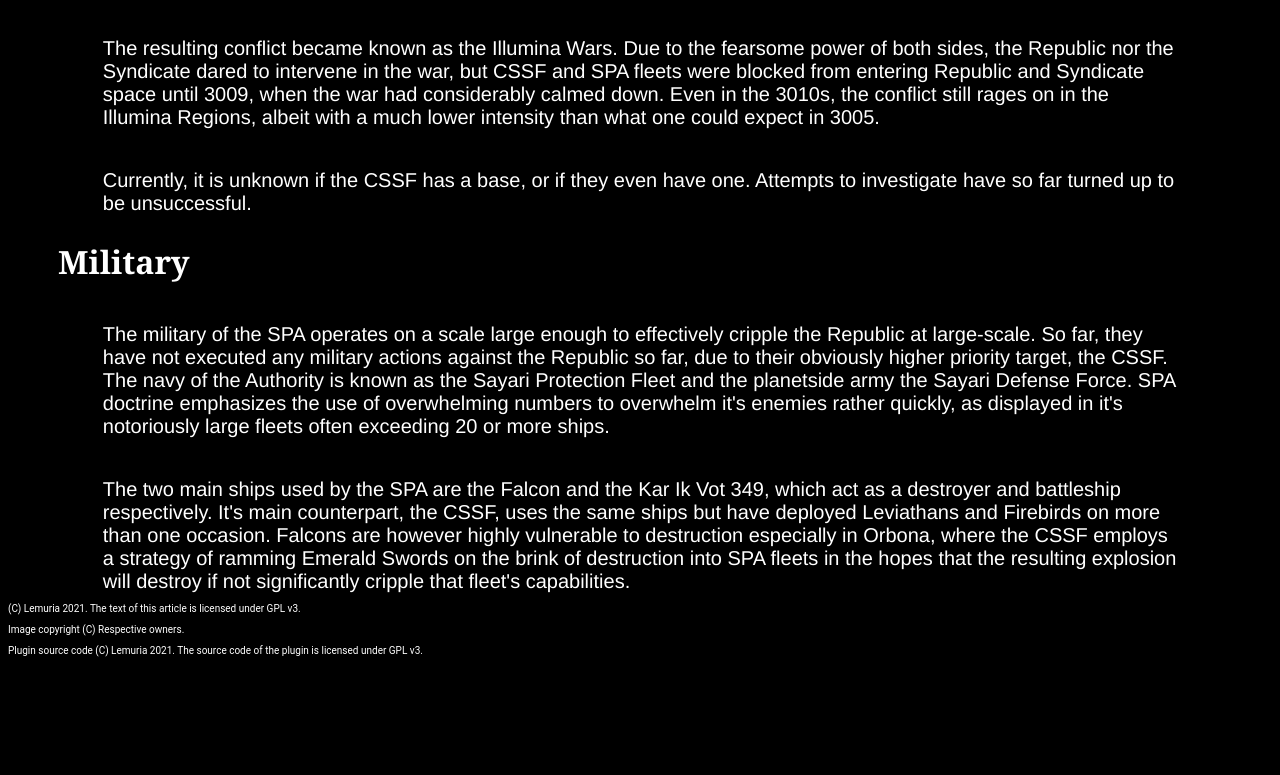
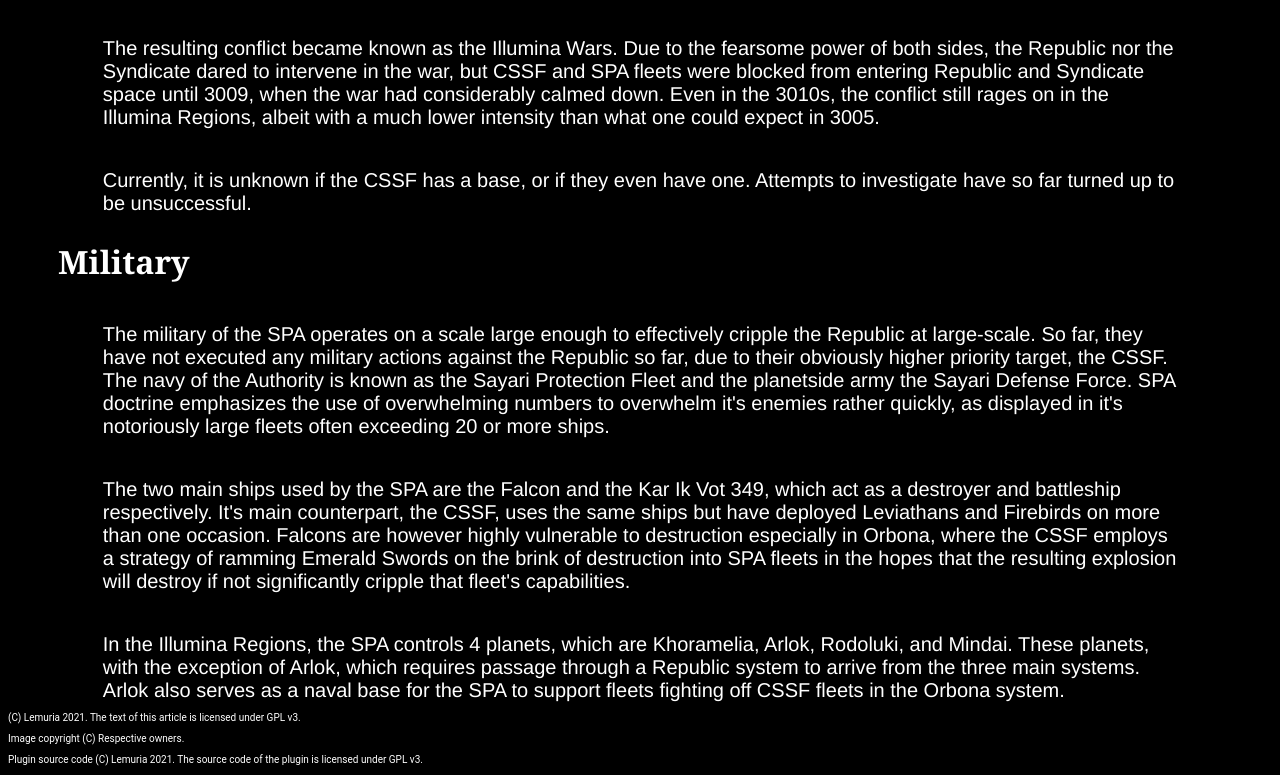
Before and after one commit to a-random-lemurian/LEESt-docs, a plain HTML site: page sayari.html in a window 1280 px wide. Shown: the part 1254-2029 px from the top of the page. Before the commit the page ends 1920 px from the top, so only its background shows below. Drawn offline with Linux system fonts and the light colour scheme.

Commit message:
more content about military

```diff
--- a/sayari.html
+++ b/sayari.html
@@ -46,6 +46,9 @@
 			<p class="encyclopedia">
 				The two main ships used by the SPA are the Falcon and the Kar Ik Vot 349, which act as a destroyer and battleship respectively. It's main counterpart, the CSSF, uses the same ships but have deployed Leviathans and Firebirds on more than one occasion. Falcons are however highly vulnerable to destruction especially in Orbona, where the CSSF employs a strategy of ramming Emerald Swords on the brink of destruction into SPA fleets in the hopes that the resulting explosion will destroy if not significantly cripple that fleet's capabilities.
 			</p>
+			<p class="encyclopedia">
+				In the Illumina Regions, the SPA controls 4 planets, which are Khoramelia, Arlok, Rodoluki, and Mindai. These planets, with the exception of Arlok, which requires passage through a Republic system to arrive from the three main systems. Arlok also serves as a naval base for the SPA to support fleets fighting off CSSF fleets in the Orbona system.
+			</p>
 
 			<p class="copyright">(C) Lemuria 2021. The text of this article is licensed under GPL v3.</p>
 			<p class="copyright">Image copyright (C) Respective owners.</p>
```
